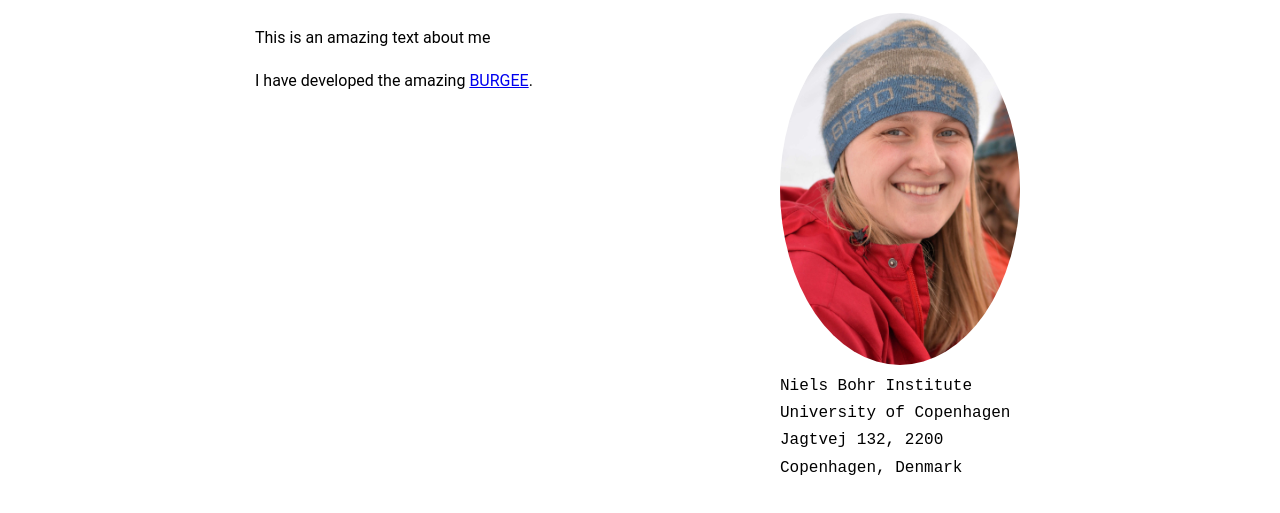
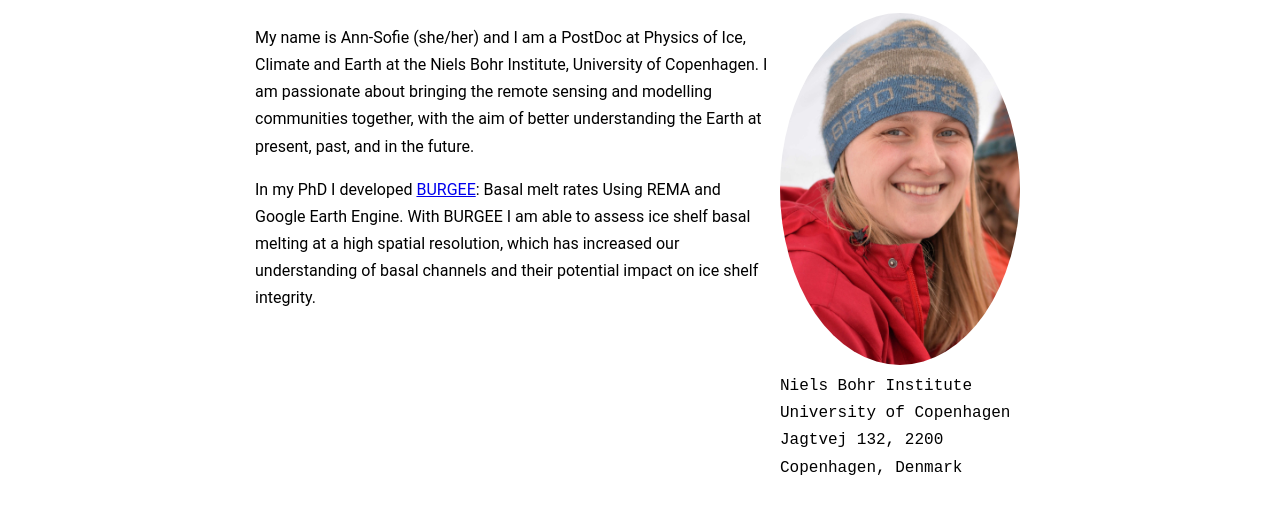
Before and after one commit to aszinck/aszinck.github.io, a plain HTML site: page index.html in a window 1280 px wide. Shown: the part 135-648 px from the top of the page. Drawn offline with Linux system fonts and the light colour scheme.

Commit message:
Update index.html

```diff
--- a/index.html
+++ b/index.html
@@ -13,7 +13,7 @@
 <ul>
 <li><a class="active" href="#">About</a></li>
 <li><a class="inactive" href="../publications/">Publications</a></li>
-<li><a class="inactive" href="../cv.pdf">CV</a></li>
+<li><a class="inactive" href="../CV_general.pdf">CV</a></li>
 </ul>
 </div>
 </div>
@@ -27,9 +27,9 @@
         University of Copenhagen<br />
         Jagtvej 132, 2200 Copenhagen, Denmark</div>
 </div>
-<p>This is an amazing text about me </p>
+<p>My name is Ann-Sofie (she/her) and I am a PostDoc at Physics of Ice, Climate and Earth at the Niels Bohr Institute, University of Copenhagen. I am passionate about bringing the remote sensing and modelling communities together, with the aim of better understanding the Earth at present, past, and in the future. </p>
 
-<p>I have developed the amazing <a href="https://https://github.com/aszinck/BURGEE">BURGEE</a>.</p>
+<p>In my PhD I developed <a href="https://https://github.com/aszinck/BURGEE">BURGEE</a>: Basal melt rates Using REMA and Google Earth Engine. With BURGEE I am able to assess ice shelf basal melting at a high spatial resolution, which has increased our understanding of basal channels and their potential impact on ice shelf integrity.</p>
 
 </div>
 </body>
```
